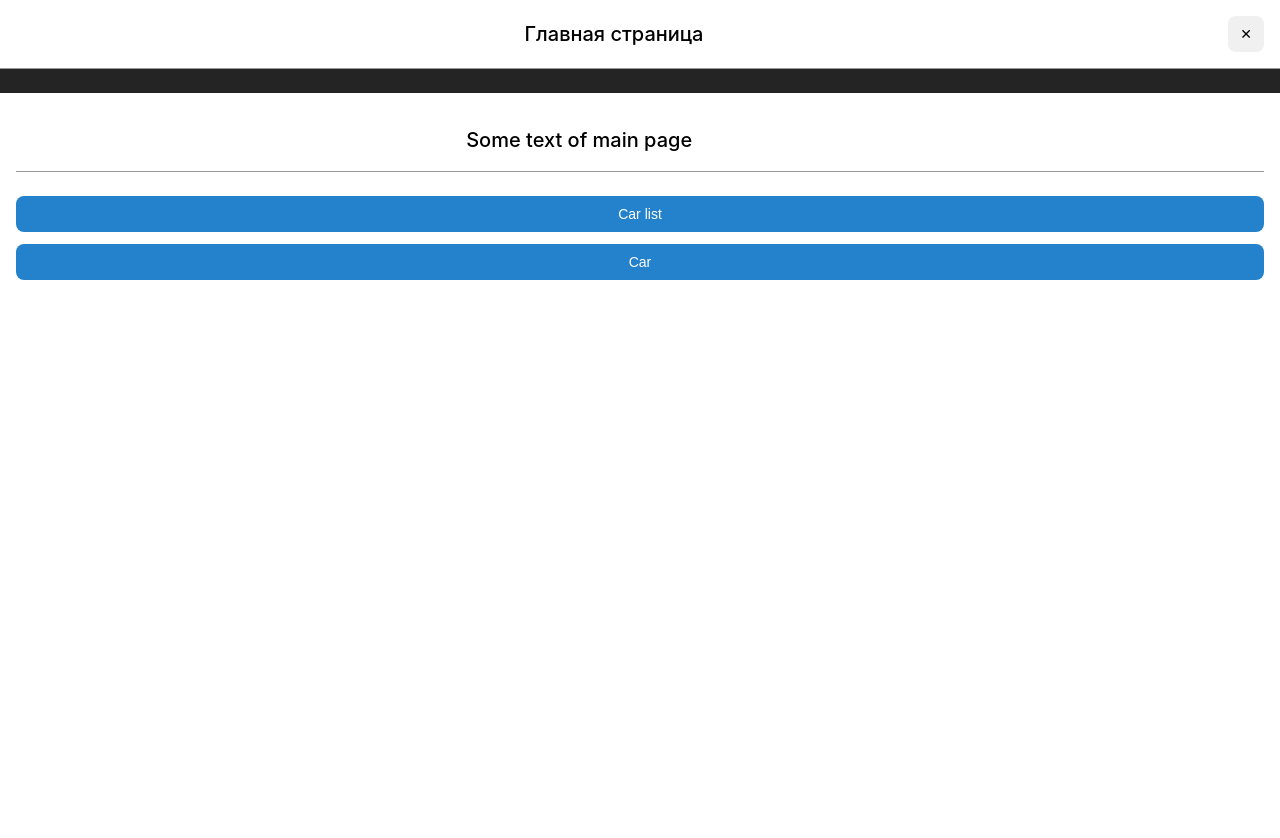
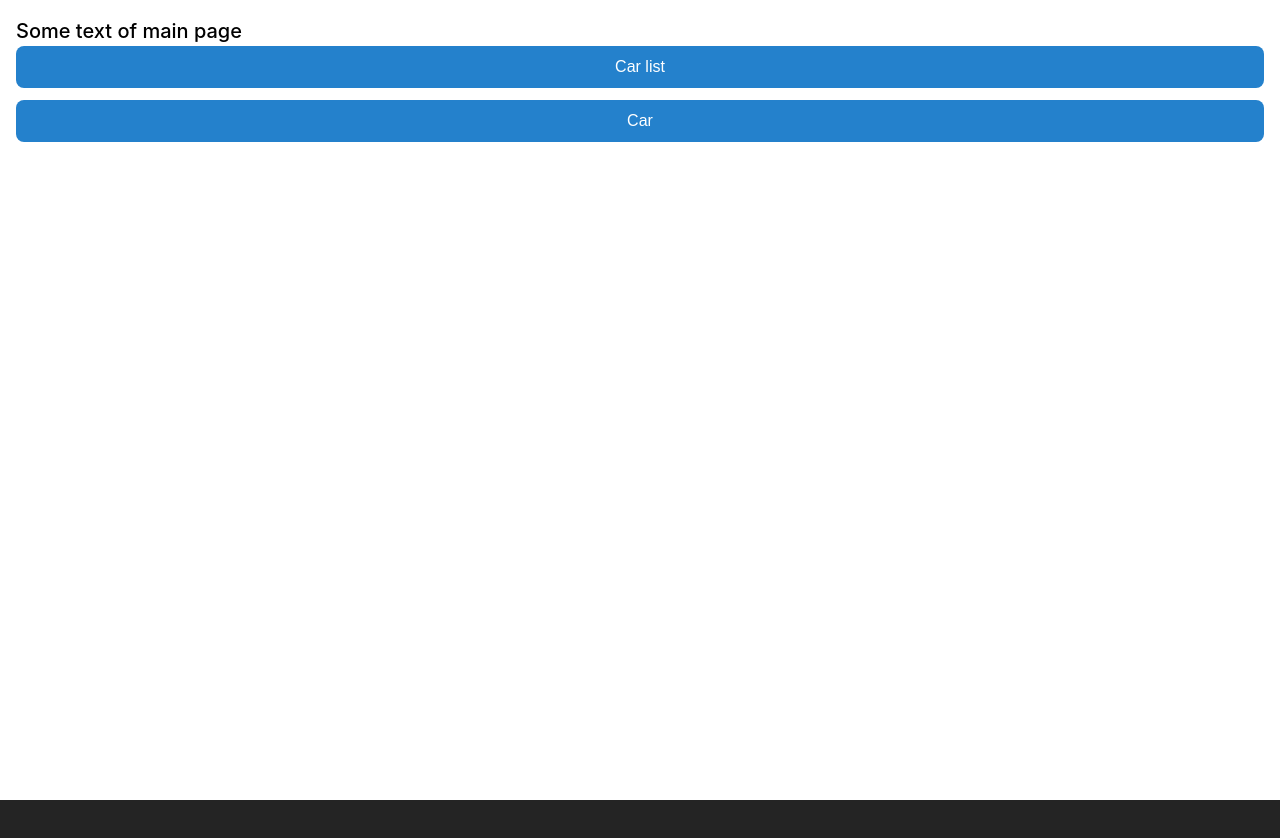
Before and after one commit to ssv555/ai_sky_net_app, a React (Vite) app: page / in a window 1280 px wide. Shown: the top 838 px of the page. After the commit the page ends 800 px from the top, so only its background shows below. Built offline with nearby package versions, Linux system fonts and the light colour scheme.

Commit message:
debug show MainButton 18

```diff
--- a/src/App.jsx
+++ b/src/App.jsx
@@ -2,7 +2,6 @@ import "./App.css";
 import { useEffect } from "react";
 import { useTelegram } from "./hooks/useTelegram";
 import { Route, Routes, useLocation } from "react-router-dom";
-import Header from "./components/header/Header";
 import MainPage from "./components/MainPage/MainPage";
 import CarList from "./components/CarList/CarList";
 import CarForm from "./components/CarForm/CarForm";
@@ -34,7 +33,6 @@ function App() {
   return (
     <ErrorBoundary>
       <div className="App">
-        <Header title={getPageTitle()} />
         <Routes>
           <Route
             index
--- a/src/components/CarForm/CarForm.jsx
+++ b/src/components/CarForm/CarForm.jsx
@@ -68,6 +68,13 @@ const CarForm = () => {
       const price = Number(carPrice);
       const isValidPrice = !isNaN(price) && price > 0;
 
+      document.querySelector(".twa-footer-debug").innerHTML = `
+        Название: ${carName || "не задано"}<br/>
+        Цена: ${carPrice || "0"}<br/>
+        Модель: ${carModel || "не выбрана"}<br/>
+        Валидная цена: ${isValidPrice ? "да" : "нет"}
+      `;
+
       if (carName && isValidPrice && carModel) {
         MainButton.setText("Сохранить");
         MainButton.show();
@@ -104,9 +111,7 @@ const CarForm = () => {
   return (
     <div className="twa-container">
       <div className="twa-page">
-        <div className="twa-header">
-          <h1 className="twa-title">Форма автомобиля</h1>
-        </div>
+        <h1 className="twa-title">Форма автомобиля</h1>
         <div className="twa-content">
           <div className="twa-form">
             <div className="twa-form-group">
--- a/src/components/CarList/CarList.jsx
+++ b/src/components/CarList/CarList.jsx
@@ -5,9 +5,7 @@ const CarList = () => {
   return (
     <div className="twa-container">
       <div className="twa-page">
-        <div className="twa-header">
-          <h1 className="twa-title">Список автомобилей</h1>
-        </div>
+        <h1 className="twa-title">Список автомобилей</h1>
         <div className="twa-content">
           <div className="twa-list">
             {/* Здесь будет список автомобилей */}
--- a/src/components/MainPage/MainPage.jsx
+++ b/src/components/MainPage/MainPage.jsx
@@ -17,9 +17,7 @@ const MainPage = () => {
   return (
     <div className="twa-container">
       <div className="twa-page">
-        <div className="twa-header">
-          <h1 className="twa-title">Some text of main page</h1>
-        </div>
+        <h1 className="twa-title">Some text of main page</h1>
         <div className="twa-content">
           <button
             className="twa-button twa-button-primary"
--- a/src/components/header/Header.css
+++ /dev/null
@@ -1,64 +0,0 @@
-.twa-header {
-  width: 100%;
-  padding: 16px;
-  background-color: var(--tg-theme-bg-color, #ffffff);
-  border-bottom: 1px solid var(--tg-theme-hint-color, #999999);
-}
-
-.twa-header-content {
-  display: grid;
-  grid-template-columns: 1fr auto;
-  align-items: center;
-  gap: 16px;
-  max-width: 100%;
-}
-
-.twa-header-left {
-  display: flex;
-  flex-direction: column;
-  align-items: center;
-  justify-content: center;
-  width: 100%;
-}
-
-.twa-title {
-  width: 90%;
-  text-align: center;
-  white-space: nowrap;
-  overflow: hidden;
-  text-overflow: ellipsis;
-}
-
-.twa-username {
-  color: var(--tg-theme-hint-color, #999999);
-  font-size: 14px;
-  margin-top: 4px;
-}
-
-.twa-button {
-  padding: 8px;
-  border: none;
-  border-radius: 8px;
-  font-size: 14px;
-  font-weight: 500;
-  cursor: pointer;
-  transition: opacity 0.2s;
-  width: 36px;
-  height: 36px;
-  display: flex;
-  align-items: center;
-  justify-content: center;
-}
-
-.twa-button-secondary {
-  background-color: var(--tg-theme-secondary-bg-color, #f0f0f0);
-  color: var(--tg-theme-text-color, #000000);
-}
-
-.twa-button:hover {
-  opacity: 0.9;
-}
-
-.twa-button:active {
-  opacity: 0.8;
-}
--- a/src/components/header/Header.jsx
+++ /dev/null
@@ -1,24 +0,0 @@
-import React from "react";
-import { useTelegram } from "../../hooks/useTelegram";
-import "../../styles/common.css";
-import "./Header.css";
-
-const Header = ({ title = "Main Page" }) => {
-  const { onClose } = useTelegram();
-
-  return (
-    <div className="twa-header">
-      <div className="twa-header-content">
-        <div className="twa-header-left">
-          <h1 className="twa-title">{title}</h1>
-        </div>
-        <button onClick={onClose} className="twa-button twa-button-secondary">
-          ✕
-        </button>
-      </div>
-    </div>
-  );
-};
-
-export default Header;
-// <span className="twa-username">{user?.username}</span>
--- a/src/styles/common.css
+++ b/src/styles/common.css
@@ -6,10 +6,6 @@
 
 .twa-page {
   padding: 16px;
-}
-
-.twa-header {
-  margin-bottom: 24px;
 }
 
 .twa-title {
```
